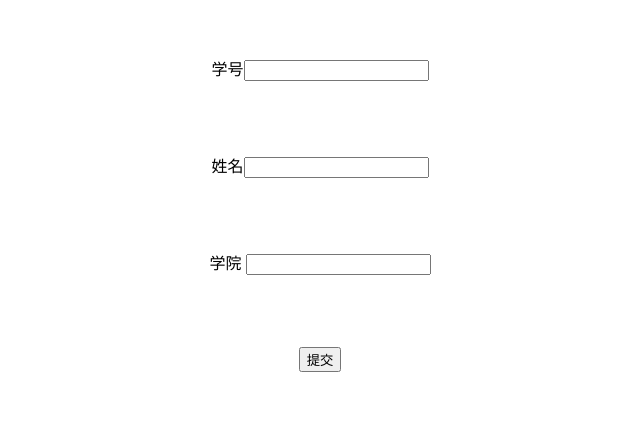
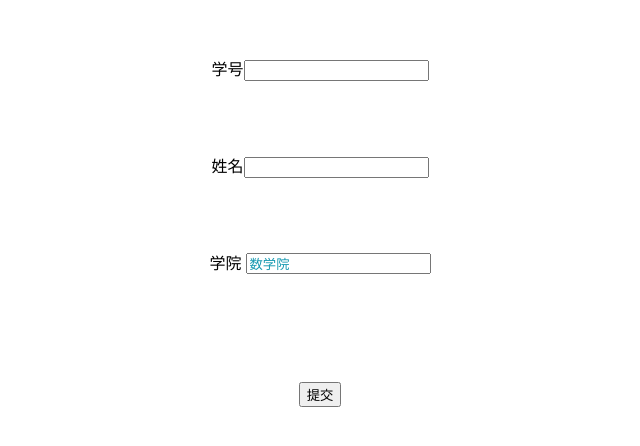
Before and after one commit to Xingjia-bin/Return, a plain HTML site: page index.html in a window 1280 px wide. Shown: the part 186-632 px from the top of the page, without its empty margins (320-960 px from the left). Drawn offline with Linux system fonts and the light colour scheme.

Commit message:
Update index.html

```diff
--- a/index.html
+++ b/index.html
@@ -23,19 +23,19 @@
         <br><br><br><br>
         <!-- Unnamed (文本框) -->
         <div id="u1" class="ax_default text_field">
-        <center>学号<input id="u1_input" type="text" value="" maxlength="11" style="color: rgb(153, 153, 153);"></center>
+        <center>学号<input id="u1_input" type="text" value="" maxlength="11" style="color: rgb(162, 33, 212);"></center>
         </div>
         <br><br><br><br>
         <!-- Unnamed (文本框) -->
         <div id="u2" class="ax_default text_field">
-            <center>姓名<input id="u2_input" type="text" value="" style="color: rgb(153, 153, 153);"></center>
+            <center>姓名<input id="u2_input" type="text" value=""   style="color: rgb(3, 18, 20);"></center>
         </div>
         <br><br><br><br>
         <!-- Unnamed (文本框) -->
         <div id="u3" class="ax_default text_field">
-            <center>学院 <input id="u3_input" type="text" value="" style="color: rgb(153, 153, 153);"></center>
+            <center>学院 <input id="u3_input" type="text" value="数学院" style="color: rgb(22, 153, 177);></center>
         </div>
-        <br><br><br><br>
+        <br><br><br><br><br><br><br><br>
         <!-- Unnamed (提交按钮) -->
         <div id="u4" class="ax_default html_button">
             <center><input id="u4_input" type="button" value="提交"></center>
```
